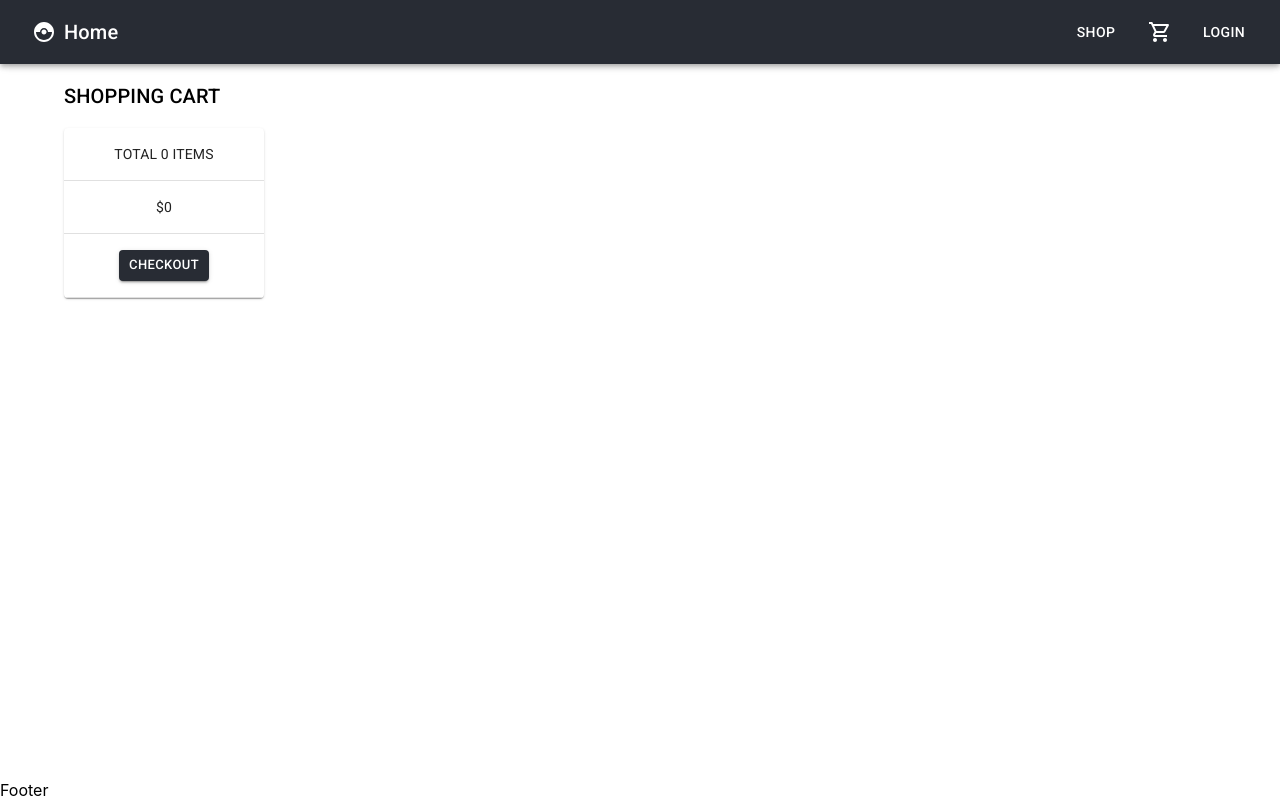
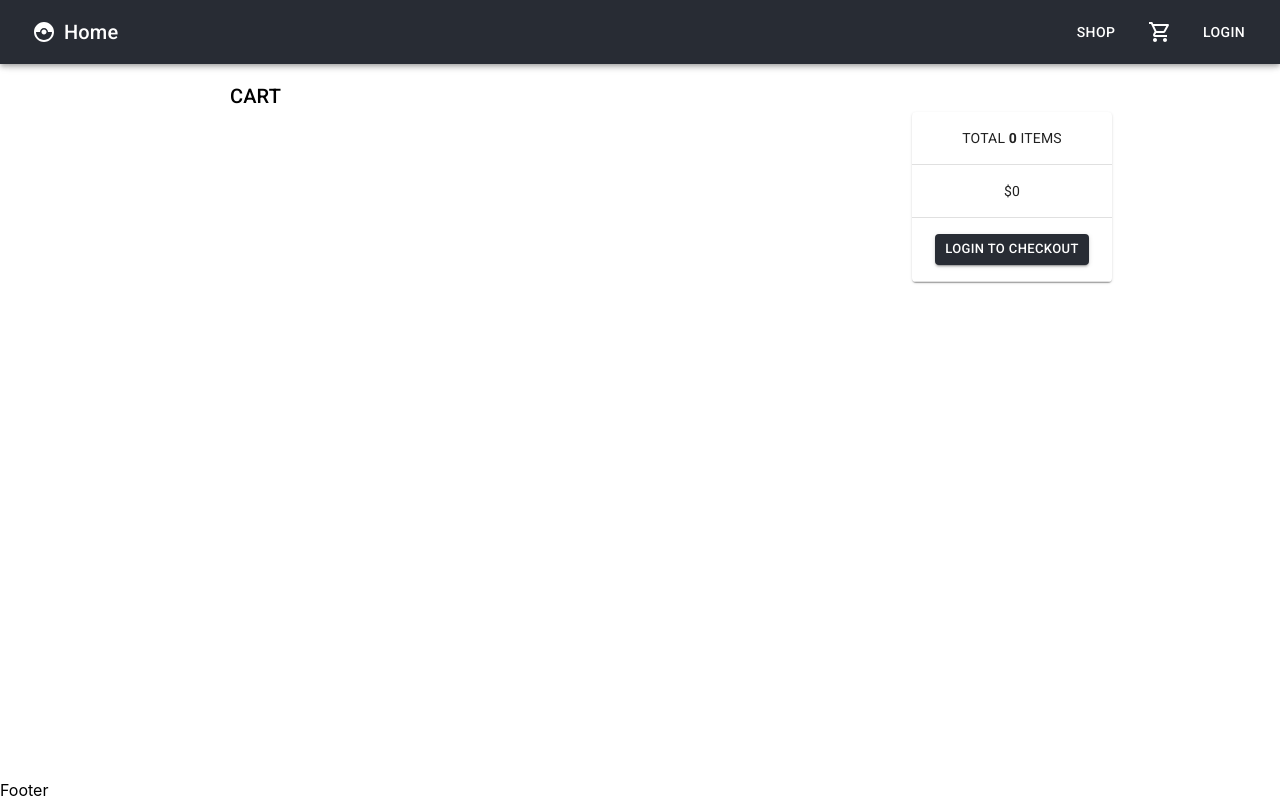
Before and after one commit to mafiageek/ptbc5-project3-frontend, a React (Create React App) app: page /cart in a window 1280 px wide. Built offline with nearby package versions, Linux system fonts and the light colour scheme.

Commit message:
updated cart

```diff
--- a/src/pages/CartPage.js
+++ b/src/pages/CartPage.js
@@ -1,6 +1,6 @@
 import {
   Container,
-  Grid,
+  Paper,
   Typography,
   Button,
   Stack,
@@ -8,13 +8,18 @@ import {
   TableContainer,
   Table,
   TableBody,
-  Paper,
   TableRow,
 } from "@mui/material";
 import React from "react";
 import { useCart } from "../context/cart";
+import { Delete } from "@mui/icons-material";
+import { useAuth0 } from "@auth0/auth0-react";
+import { useNavigate } from "react-router-dom";
+import toast from "react-hot-toast";
 
 const CartPage = () => {
+  const { loginWithRedirect, isAuthenticated } = useAuth0();
+  const navigate = useNavigate();
   const [cart, setCart] = useCart();
 
   const handleDelete = (id) => {
@@ -22,60 +27,67 @@ const CartPage = () => {
     localStorage.setItem("cart", JSON.stringify([...cart]));
   };
 
+  const handleCheckout = () => {
+    if (isAuthenticated) {
+      navigate("/order");
+    } else {
+      toast.error("Please login");
+    }
+  };
+
+  const handleLogin = async () => {
+    loginWithRedirect().then(() => {
+      if (isAuthenticated) {
+        navigate("/order");
+      }
+    });
+  };
+
   console.log(cart);
   return (
-    <Container sx={{ mt: 10 }}>
-      <Typography variant="h6">SHOPPING CART</Typography>
+    <Container maxWidth="md" sx={{ mt: 10 }}>
+      <Typography variant="h6" sx={{ pl: 2 }}>
+        CART
+      </Typography>
       <Stack direction="row">
         <Stack direction="column">
+          <TableContainer>
+            <Table sx={{ minWidth: 650 }}>
+              <TableBody>
                 {cart.map((product) => (
-            <Grid
-              container
-              spacing={2}
-              key={product.id}
-              sx={{ alignItems: "center", mt: 1 }}
-              component="paper"
-            >
-              <Grid item sm={1}>
-                {console.log(product.productImages[0].url_string)}
+                  <TableRow key={product.key}>
+                    <TableCell>
                       <img
-                  width="100%"
-                  src={product.productImages[0].url_string}
+                        width="100"
+                        src={product.productImages[0]?.urlString}
                         alt="product"
                       />
-              </Grid>
-              <Grid item sm={4}>
-                {product.name}
-              </Grid>
-              <Grid item sm={2}>
-                ${product.price}
-              </Grid>
-              <Grid item sm={1}>
-                {product.stock}
-              </Grid>
-              <Grid item sm={2}>
+                    </TableCell>
+                    <TableCell>{product.name}</TableCell>
+                    <TableCell>{product.price}</TableCell>
+                    <TableCell>{product.stock}</TableCell>
+                    <TableCell>
                       <Button
                         onClick={() => handleDelete(product.id)}
                         size="small"
-                  variant="contained"
-                  sx={{ background: "black" }}
+                        variant="filled"
                       >
-                  Delete
+                        <Delete />
                       </Button>
-              </Grid>
-            </Grid>
+                    </TableCell>
+                  </TableRow>
                 ))}
+              </TableBody>
+            </Table>
+          </TableContainer>
         </Stack>
-        <Stack>
-          <TableContainer
-            component={Paper}
-            sx={{ width: 200, mr: "auto", mt: 2 }}
-          >
-            <Table>
+        <Stack sx={{ pl: 2, ml: 4 }}>
+          <TableContainer component={Paper}>
+            <Table sx={{ width: 200 }}>
               <TableBody>
                 <TableRow>
                   <TableCell align="center">
-                    TOTAL {cart.length} ITEMS
+                    TOTAL <strong>{cart.length}</strong> ITEMS
                   </TableCell>
                 </TableRow>
                 <TableRow>
@@ -87,8 +99,10 @@ const CartPage = () => {
                   </TableCell>
                 </TableRow>
                 <TableRow>
+                  {isAuthenticated ? (
                     <TableCell align="center">
                       <Button
+                        onClick={handleCheckout}
                         size="small"
                         variant="contained"
                         sx={{ backgroundColor: "#282C34" }}
@@ -96,6 +110,18 @@ const CartPage = () => {
                         CHECKOUT
                       </Button>
                     </TableCell>
+                  ) : (
+                    <TableCell align="center">
+                      <Button
+                        onClick={handleLogin}
+                        size="small"
+                        variant="contained"
+                        sx={{ backgroundColor: "#282C34" }}
+                      >
+                        LOGIN TO CHECKOUT
+                      </Button>
+                    </TableCell>
+                  )}
                 </TableRow>
               </TableBody>
             </Table>
```
Lines whose indentation alone changed are shown as unchanged.
